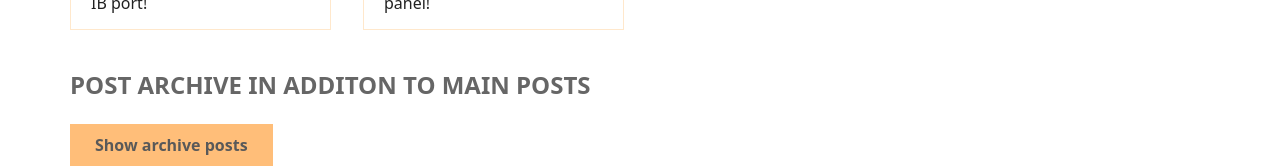
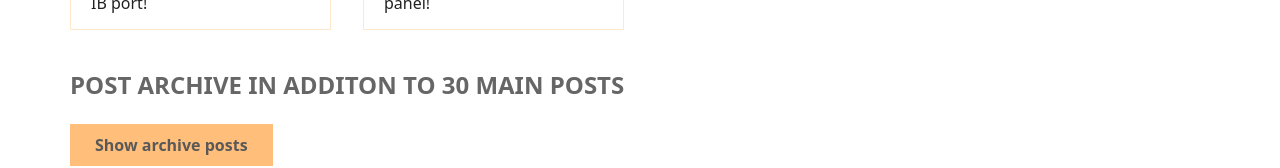
Before and after one commit to sheharyarr-ahmed/Tech-Tales, a React (Create React App) app: page / in a window 1280 px wide. Shown: the part 1687-1855 px from the top of the page. Built offline with nearby package versions, Linux system fonts and the light colour scheme.

Commit message:
did some bugm ifxes related to the memoisation

```diff
--- a/src/App-memo.js
+++ b/src/App-memo.js
@@ -1,4 +1,4 @@
-import { useEffect, useState, memo } from "react";
+import { useEffect, useState, memo, useMemo } from "react";
 import { faker } from "@faker-js/faker";
 
 function createRandomPost() {
@@ -41,10 +41,13 @@ function App() {
     [isFakeDark],
   );
 
-  const archiveOptions = {
-    show: false,
-    title: "Post archive in additon to main posts",
-  };
+  const archiveOptions = useMemo(
+    () => ({
+      show: false,
+      title: `Post archive in additon to ${posts.length} main posts`,
+    }),
+    [posts.length],
+  );
 
   return (
     <section>
```
Also changed, not shown: 8 other files (tests, documents, lock files or other folders).
